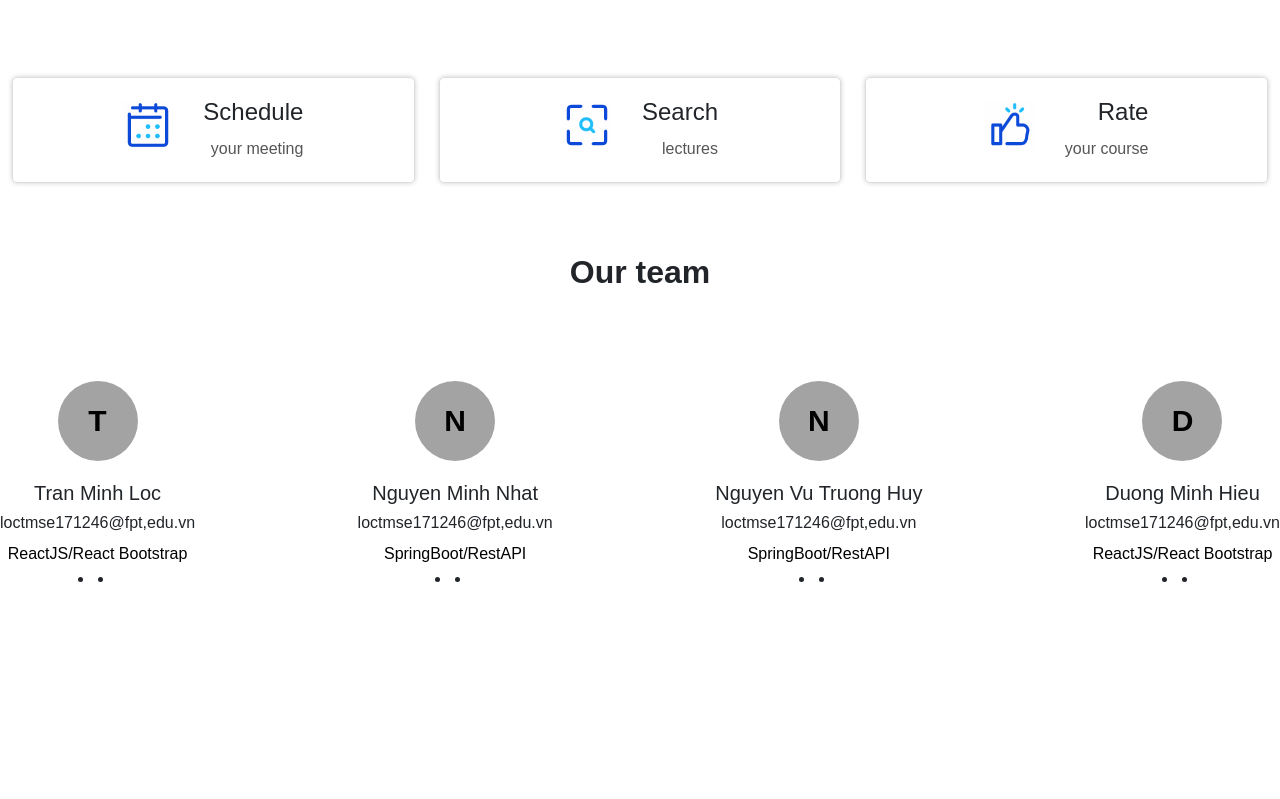
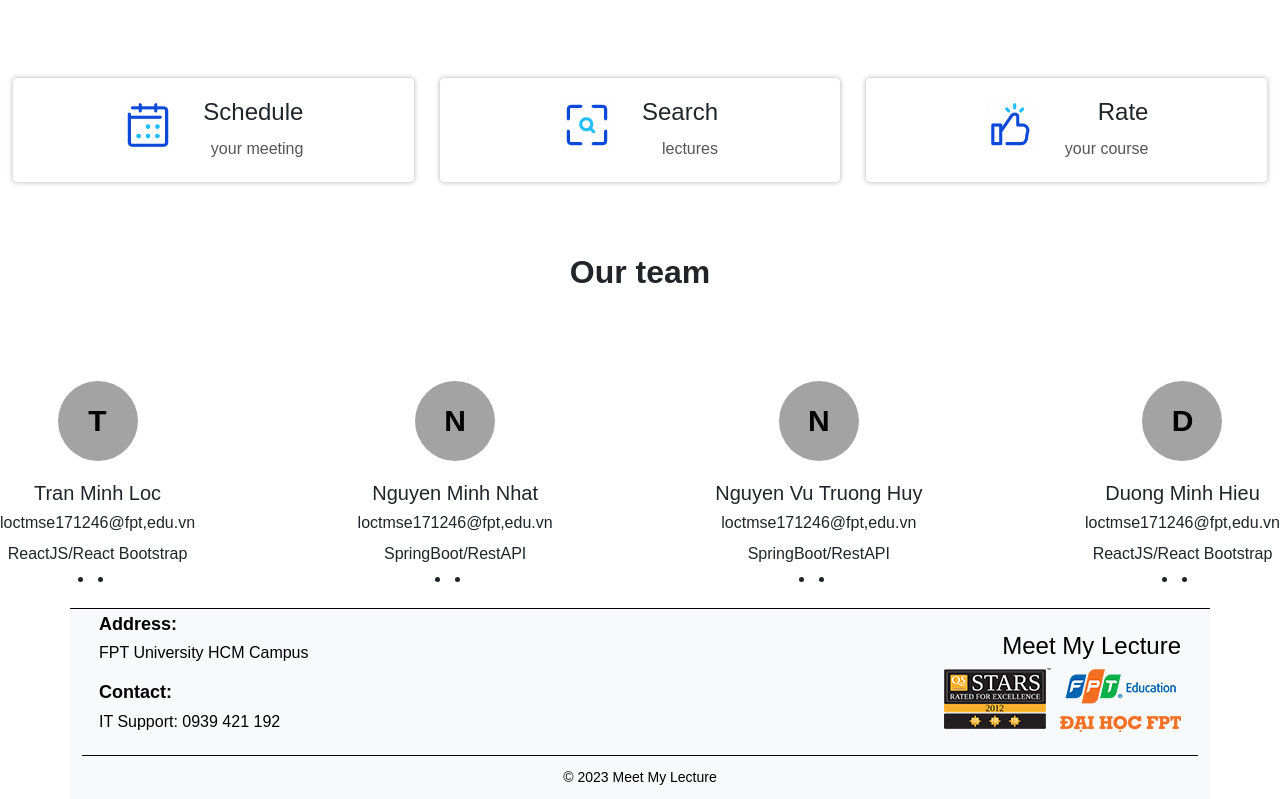
Before and after one commit to Mhiudangniengrang/FPT_LOGIN, a React (Create React App) app: page / in a window 1280 px wide. Shown: the part 1448-2247 px from the top of the page. Before the commit the page ends 2056 px from the top, so only its background shows below. Built offline with nearby package versions, Linux system fonts and the light colour scheme.

Commit message:
17:00 update

```diff
--- a/src/Pages/login/Login.js
+++ b/src/Pages/login/Login.js
@@ -1,32 +1,28 @@
-import React from "react";
+import React, { useState } from "react";
 import "../../assets/style/Login.css";
 import logo from "../../assets/image/logo.png";
 
-class Login extends React.Component {
-  state = {
-    Email: "",
-    Password: "",
+function Login() {
+  const [email, setEmail] = useState("");
+  const [password, setPassword] = useState("");
+
+  const handleChangeEmail = (event) => {
+    setEmail(event.target.value);
   };
-  handleChangeEmail = (event) => {
-    this.setState({
-      Email: event.target.value,
-    });
+
+  const handleChangePassword = (event) => {
+    setPassword(event.target.value);
   };
-  handleChangePassword = (event) => {
-    this.setState({
-      Password: event.target.value,
-    });
-  };
-  handleSubmit = () => {
-    if (!this.state.Email || !this.state.Password) {
+
+  const handleSubmit = () => {
+    if (!email || !password) {
       alert("Login failed");
       return;
     }
     alert("Login successfully");
   };
-  render() {
+
   return (
-      <>
     <div className="form-login-container">
       <div className="header">
         <img src={logo} alt="FPT logo" />
@@ -39,18 +35,18 @@ class Login extends React.Component {
               <label htmlFor="email"></label>
               <input
                 type="text"
-                    value={this.state.Email}
+                value={email}
                 placeholder="Email"
-                    onChange={(event) => this.handleChangeEmail(event)}
+                onChange={(event) => handleChangeEmail(event)}
               />
             </div>
             <div className="input-box">
               <label htmlFor="passw"></label>
               <input
                 type="password"
-                    value={this.state.Password}
+                value={password}
                 placeholder="Password"
-                    onChange={(event) => this.handleChangePassword(event)}
+                onChange={(event) => handleChangePassword(event)}
               />
             </div>
             <div className="remember-forgot">
@@ -60,8 +56,7 @@ class Login extends React.Component {
               </label>
               <a href="/">Forgot Password?</a>
             </div>
-                <button className="submit"
-                  onClick={() => this.handleSubmit()}>
+            <button className="submit" onClick={() => handleSubmit()}>
               Login
             </button>
             <p> Note: Only for students from K19 to log in</p>
@@ -69,9 +64,7 @@ class Login extends React.Component {
         </div>
       </form>
     </div>
-      </>
   );
-  }
 }
 
 export default Login;
--- a/src/Pages/userhome/userhome.js
+++ b/src/Pages/userhome/userhome.js
@@ -4,6 +4,7 @@ import Hero from "./section_hero";
 import Feature from "./section_feature";
 import Connect_section from "./connect_section";
 import Team from "./team_section";
+import Footer from "../../components/Footer";
 
 class Userhome extends React.Component {
   render() {
@@ -14,9 +15,10 @@ class Userhome extends React.Component {
         <Connect_section />
         <Feature />
         <Team />
+        <Footer />
       </>
-        )
+    );
   }
 }
 
-export default Userhome
+export default Userhome;
--- a/src/assets/style/Login.css
+++ b/src/assets/style/Login.css
@@ -21,16 +21,16 @@
     background-size: cover;
     background-image: url(/src/assets/image/dai-hoc-fpt-tp-hcm-1.jpeg);
   }
-  p{
+  /* p{
     text-align: center;
     color: black;
     margin: 15px 10px;
-  }
+  } */
 
 .wrapper{
     position: relative;
-    width: 400px;
-    height: 440px;
+    width: 500px;
+    height: 500px;
     background: transparent;
     border: 2px solid rgba(255, 255, 255,.5);
     border-radius: 6px;
@@ -39,7 +39,6 @@
     display: flex;
     justify-content: center;
     align-items: center;
-
   }
   .wrapper .form-box {
     width: 100%;
--- /dev/null
+++ b/src/assets/style/footer.module.scss
@@ -0,0 +1,50 @@
+/* footer.module.scss */
+.footer {
+    background-color: rgb(248 249 250);
+    color:black;
+    text-align: center;
+    border-top: 1px solid black;
+
+    .footerContainer {
+      display: flex;
+      justify-content: space-between;
+      align-items: center;
+      max-width: 1350px; /* Set the max-width to 1350px */
+      margin: 0 auto;
+      padding: 5px;
+
+    }
+
+    .footerSection, .logoSection {
+      flex: 1;
+      text-align: left;
+    }
+
+    .logoSection {
+      text-align: right;
+    }
+
+    .title {
+      font-size: 18px;
+      font-weight: bold;
+      margin-bottom: 5px;
+
+    }
+
+    .siteTitle {
+      font-size: 24px;
+
+      color: black /* Text color for the site title */
+    }
+
+    .copyRight {
+    background-color: rgb(248 249 250);
+      border-top: 1px solid;
+      padding: 10px 0;
+    }
+
+    .copyRight p {
+      font-size: 14px;
+      margin: 0;
+    }
+  }
--- /dev/null
+++ b/src/components/Footer.js
@@ -0,0 +1,34 @@
+import React from "react";
+import Style from "../assets/style/footer.module.scss";
+import LOGO from "../../src/assets/image/logo.png";
+import "bootstrap/dist/css/bootstrap.min.css";
+
+function Footer() {
+  return (
+    <footer className={`container ${Style.footer}`}>
+      <div className={`row ${Style.footerContainer}`}>
+        <div className={`col-md-6 ${Style.footerSection}`}>
+          <h5 className={Style.title}>Address:</h5>
+          <p>FPT University HCM Campus</p>
+          <h5 className={Style.title}>Contact:</h5>
+          <p>IT Support: 0939 421 192</p>
+        </div>
+
+        <div className={`col-md-6 ${Style.logoSection}`}>
+          <h1 className={Style.siteTitle}>Meet My Lecture</h1>
+          <img
+            src={LOGO}
+            alt="MML Logo"
+            className={`img-fluid ${Style.logo}`}
+          />
+        </div>
+      </div>
+
+      <div className={`text-center ${Style.copyRight}`}>
+        <p>&#169; 2023 Meet My Lecture</p>
+      </div>
+    </footer>
+  );
+}
+
+export default Footer;
```
Lines whose indentation alone changed are shown as unchanged.
